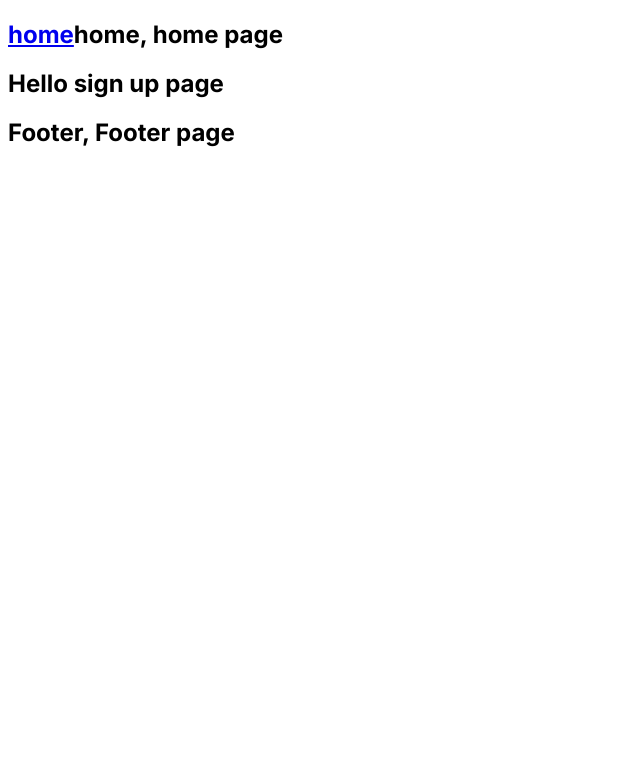
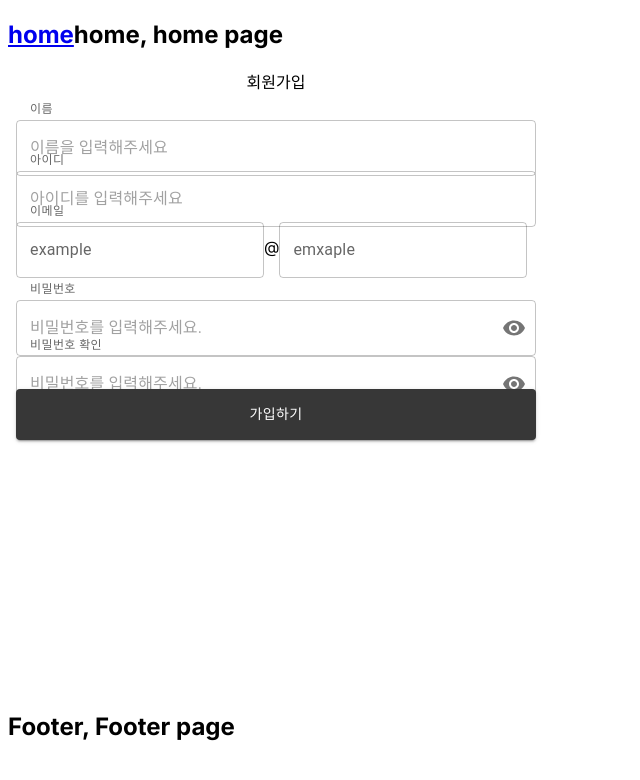
Before and after one commit to C-DYoung/project_ex, a Next.js app: page /signup in a window 1280 px wide. Shown: the top 780 px of the page, without its empty margins (0-640 px from the left). Built offline with nearby package versions, Linux system fonts and the light colour scheme.

Commit message:
feat : 회원가입 페이지 구현

```diff
--- a/src/app/signup/page.js
+++ b/src/app/signup/page.js
@@ -1,5 +1,108 @@
+// 회원가입 페이지
+"use client"
+
+import * as React from 'react';
+import Box from '@mui/material/Box';
+import IconButton from '@mui/material/IconButton';
+import OutlinedInput from '@mui/material/OutlinedInput';
+import InputAdornment from '@mui/material/InputAdornment';
+import FormHelperText from '@mui/material/FormHelperText';
+import FormControl from '@mui/material/FormControl';
+import TextField from '@mui/material/TextField';
+import Visibility from '@mui/icons-material/Visibility';
+import VisibilityOff from '@mui/icons-material/VisibilityOff';
+import Button from '@mui/material/Button';
+
 export default function singUp() {
-    return(
-        <h2>Hello sign up page</h2>
+    const [showPassword, setShowPassword] = React.useState(false);
+
+    const handleClickShowPassword = () => setShowPassword((show) => !show);
+
+    const handleMouseDownPassword = (event) => {
+        event.preventDefault();
+    };
+
+    return (
+        <Box sx={{ m:1, width: '520px', height: '623px', }}>
+            <FormControl sx={{ width: '520px', height: '28px', alignItems: 'center' }}>회원가입</FormControl>
+            <FormControl sx={{ width: '520px', height: '51px' }} variant="outlined" >
+                <FormHelperText id="outlined-userName-helper-text">이름</FormHelperText>
+                <OutlinedInput
+                    id="outlined-adornment-userName"
+                    aria-describedby="outlined-userName-helper-text"
+                    inputProps={{
+                        'aria-label': 'userName',
+                    }}
+                    placeholder="이름을 입력해주세요"
+                />
+            </FormControl>
+            <FormControl sx={{ width: '520px', height: '51px' }} variant="outlined" >
+                <FormHelperText id="outlined-userId-helper-text">아이디</FormHelperText>
+                <OutlinedInput
+                    id="outlined-adornment-userId"
+                    aria-describedby="outlined-userId-helper-text"
+                    inputProps={{
+                        'aria-label': 'userId',
+                    }}
+                    placeholder="아이디를 입력해주세요"
+                />
+            </FormControl>
+
+            <FormControl sx={{ width: '520px', height: '78px' }}>
+                <FormHelperText id="outlined-userEmail-helper-text">이메일</FormHelperText>
+                <Box sx={{ display: 'flex', alignItems: 'center',  }}>
+                    <TextField sx={{ width: '270', height: '51px' }} id="userEmailId" label="example" /> @
+                    <TextField sx={{ width: '219', height: '51px' }} id="userEmailAdress" label="emxaple" />
+                </Box>
+            </FormControl>
+
+
+            <FormControl sx={{ width: '520px', height: '56px' }} variant="outlined">
+                <FormHelperText id="outlined-userId-helper-text">비밀번호</FormHelperText>
+                <OutlinedInput
+                    id="outlined-adornment-password"
+                    type={showPassword ? 'text' : 'password'}
+                    endAdornment={
+                        <InputAdornment position="end">
+                            <IconButton
+                                aria-label="toggle password visibility"
+                                onClick={handleClickShowPassword}
+                                onMouseDown={handleMouseDownPassword}
+                                edge="end"
+                            >
+                                {showPassword ? <VisibilityOff /> : <Visibility />}
+                            </IconButton>
+                        </InputAdornment>
+                    }
+                    placeholder='비밀번호를 입력해주세요.'
+                />
+            </FormControl>
+
+            <FormControl sx={{ width: '520px', height: '56px' }} variant="outlined">
+                <FormHelperText id="outlined-userId-helper-text">비밀번호 확인</FormHelperText>
+                <OutlinedInput
+                    id="outlined-adornment-password"
+                    type={showPassword ? 'text' : 'password'}
+                    endAdornment={
+                        <InputAdornment position="end">
+                            <IconButton
+                                aria-label="toggle password visibility"
+                                onClick={handleClickShowPassword}
+                                onMouseDown={handleMouseDownPassword}
+                                edge="end"
+                            >
+                                {showPassword ? <VisibilityOff /> : <Visibility />}
+                            </IconButton>
+                        </InputAdornment>
+                    }
+                    placeholder='비밀번호를 입력해주세요.'
+                />
+            </FormControl>
+
+            <div>
+                <Button sx={{width: '520px', height: '51px', background: '#373737', margin:'dense'}}  variant="contained">가입하기</Button>
+            </div>
+
+        </Box>
     );
 };
```
